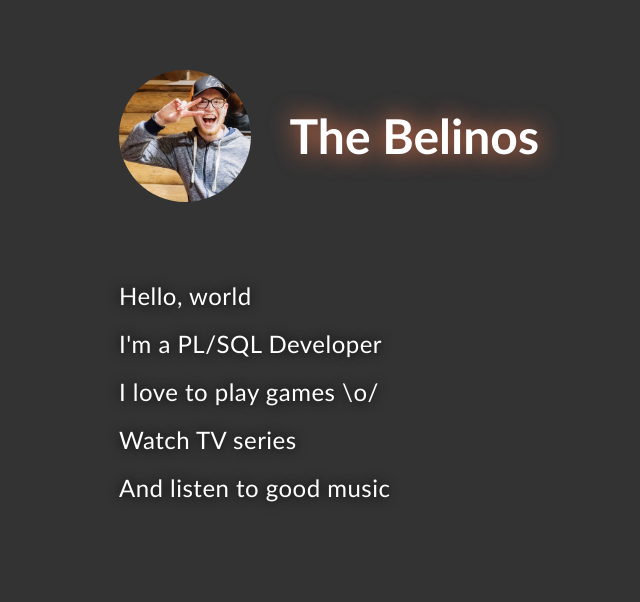
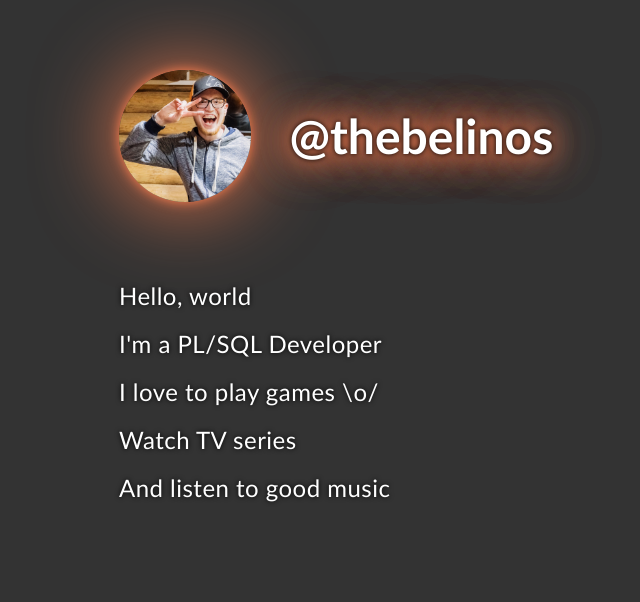
Before and after one commit to TheBelinos/thebelinos.github.io, a plain HTML site: page index.html in a window 1280 px wide. Shown: the top 602 px of the page, without its empty margins (9-649 px from the left). Drawn offline with nearby package versions, Linux system fonts and the light colour scheme.

Commit message:
Add files via upload

```diff
--- a/index.html
+++ b/index.html
@@ -26,7 +26,7 @@ body
   padding: 0;
   font: normal 3vmin/6vmin  "Myriad Pro", "PT Sans", "Trebuchet MS", Arial, Helvetica, sans-serif;
   color: white;
-  text-shadow: 0 0 0.5em #000;
+  text-shadow: 0 0 0.2em black;
   -webkit-text-size-adjust: none;
   background: #333;
   text-decoration: none;
@@ -39,7 +39,7 @@ a
   font: normal 1.8vmin/3.6	vmin "Myriad Pro", "PT Sans", "Trebuchet MS", Arial, Helvetica, sans-serif;
   text-shadow: none;
   -webkit-text-size-adjust: none;
-  color: #f2f2f2;
+  color: #333;
 }
 
 a:hover {
@@ -54,7 +54,7 @@ h1
 {
   margin-left: 3vw;
   font: bold 6vmin/14vmin "Myriad Pro", "PT Sans", "Trebuchet MS", Arial, Helvetica, sans-serif;
-  text-shadow: 0 0 0.5em coral;
+  text-shadow: 0 0 0.1em black, 0 0 0.5em coral, 0 0 1em coral, 0 0 1em coral;
 }
 
 .photo-container
@@ -67,7 +67,13 @@ h1
   margin-left: 10vw;
   text-align: center;
   vertical-align:middle;
-  text-shadow: 0 0 0.3em coral;
+}
+
+.photo
+{
+border-radius: 50%;
+height: 55%;
+box-shadow: 0 0 0.5em coral, 0 0 3.5em coral;
 }
 
 .text-container
@@ -143,8 +149,8 @@ body
 </head>
 <body>
 <div class="photo-container">
-    <img class="photo" style="border-radius: 50%;height: 55%;" src="img/gtU2H2He6Yg1.jpg" alt="фото">
-	<h1>The&nbsp;Belinos</h1>
+    <img class="photo" src="img/gtU2H2He6Yg1.jpg" alt="фото">
+	<h1>@thebelinos</h1>
 </div>
 <div class="text-container">
     <p>
```
